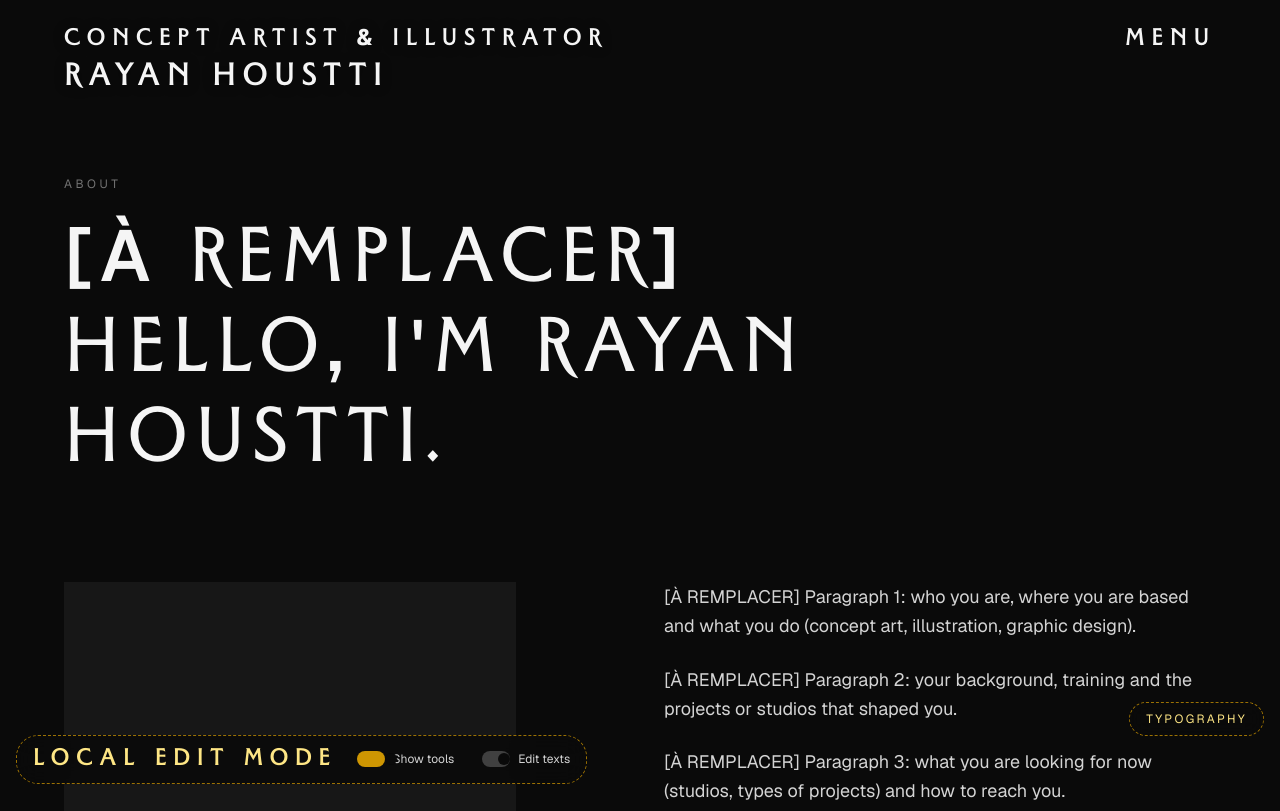
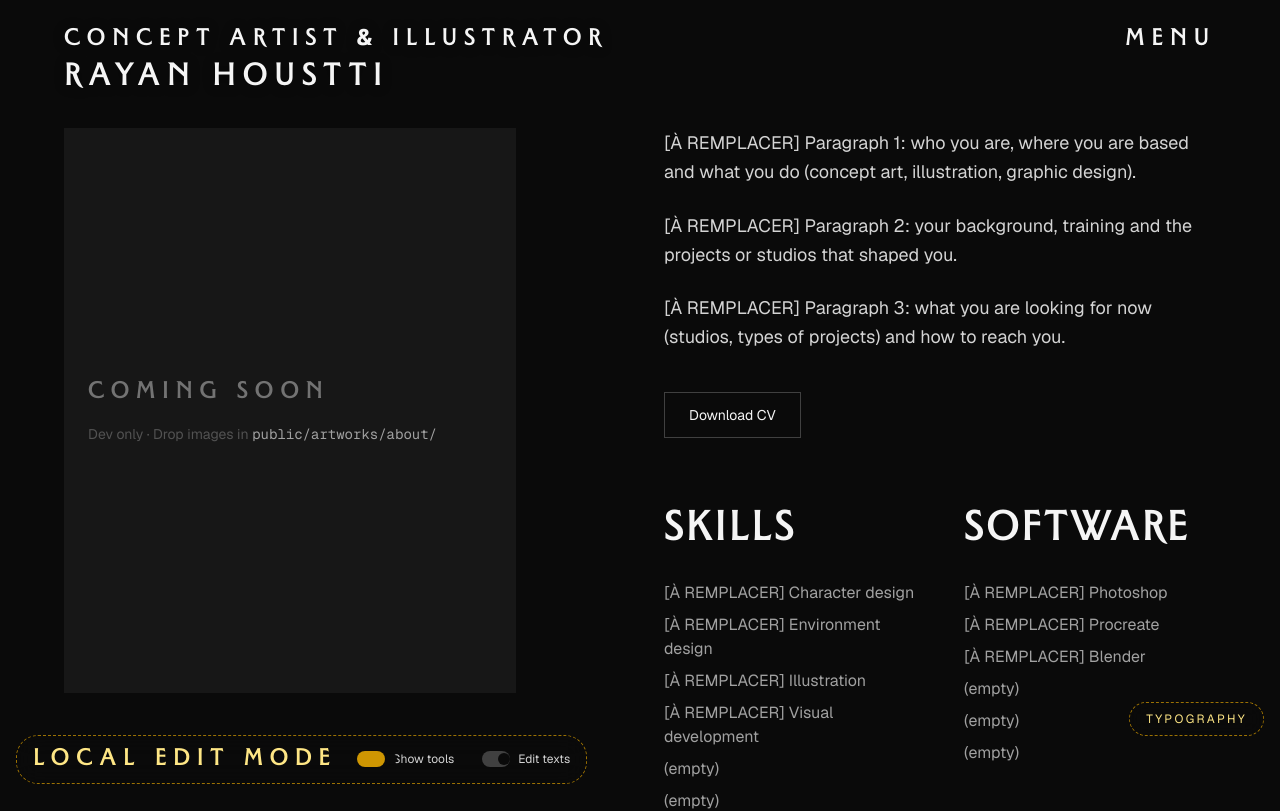
Before and after one commit to periclessjpg/pericless-portfolio, a Next.js app: page /about in a window 1280 px wide. Shown: the top 811 px of the page. Built offline with nearby package versions, Linux system fonts and the light colour scheme.

Commit message:
Center the About portrait on arrival and hide the page title
Co-Authored-By: Claude Opus 5.5 <noreply@anthropic.com>

```diff
--- a/app/about/page.tsx
+++ b/app/about/page.tsx
@@ -4,7 +4,6 @@ import BlurText from "../components/BlurText";
 import ComingSoon from "../components/ComingSoon";
 import { DevDropZoneSlot, DevFramingSlot, DevReorderSlot } from "../components/dev/DevSlots";
 import Reveal from "../components/motion/Reveal";
-import PageHeader from "../components/PageHeader";
 import { container, eyebrow, focusRing, titleMedium } from "../components/styles";
 import { site } from "../data/site";
 import { folders, getAboutArtworks } from "../lib/artworks";
@@ -33,17 +32,19 @@ export default function AboutPage() {
   const experienceIndexes = Array.from({ length: ABOUT_LIST_SIZES.experience }, (_, i) => i);
 
   return (
-    <div className={`${container} pt-32 md:pt-44`}>
-      <PageHeader
-        label={t["about.eyebrow"]}
-        title={t["about.title"]}
-        keys={{ label: "about.eyebrow", title: "about.title" }}
-      />
+    <div className={container}>
+      {/* Titre invisible à l'écran, lu par Google et les lecteurs d'écran */}
+      <h1 className="sr-only">{t["about.title"]}</h1>
 
-      <div className="grid gap-16 md:grid-cols-12 md:gap-12">
-        {/* Portrait */}
+      {/* L'espace au-dessus place le portrait (format 4:5) au milieu de l'écran :
+          50 % de la hauteur de l'écran moins la moitié de la hauteur du portrait,
+          avec un minimum pour rester sous la barre du haut.
+          - mobile : portrait sur toute la largeur (marges de 3rem, puis 4rem) ;
+          - ordinateur : portrait sur 5 colonnes sur 12, sa hauteur limitée pour tenir dans l'écran. */}
+      <div className="grid gap-16 pt-[max(7rem,calc(50svh_-_(100vw_-_3rem)*0.625))] sm:pt-[max(7rem,calc(50svh_-_(100vw_-_4rem)*0.625))] md:grid-cols-12 md:gap-12 md:pt-[max(8rem,calc(50svh_-_min((min(100vw,96rem)_-_8rem)*0.5208_-_2.1875rem,100svh_-_12rem)/2))]">
+        {/* Portrait (hauteur limitée sur ordinateur pour tenir entièrement dans l'écran) */}
         <Reveal className="md:col-span-5">
-          <div className="relative aspect-[4/5] overflow-hidden bg-neutral-900">
+          <div className="relative aspect-[4/5] overflow-hidden bg-neutral-900 md:max-w-[calc((100svh_-_12rem)*0.8)]">
             {portrait ? (
               <Image
                 src={portrait.src}
```
Also changed, not shown: 1 other file (tests, documents, lock files or other folders).
